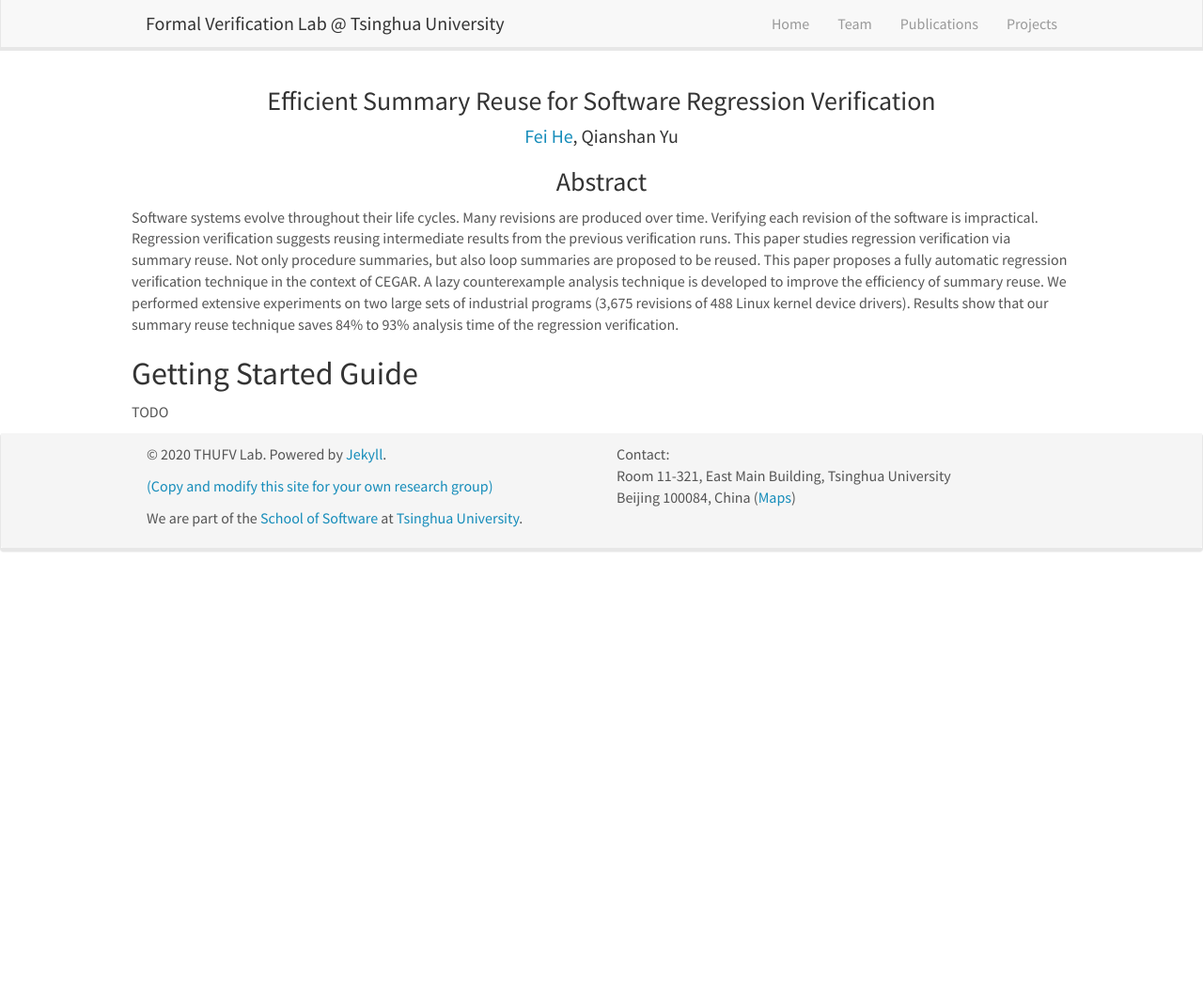
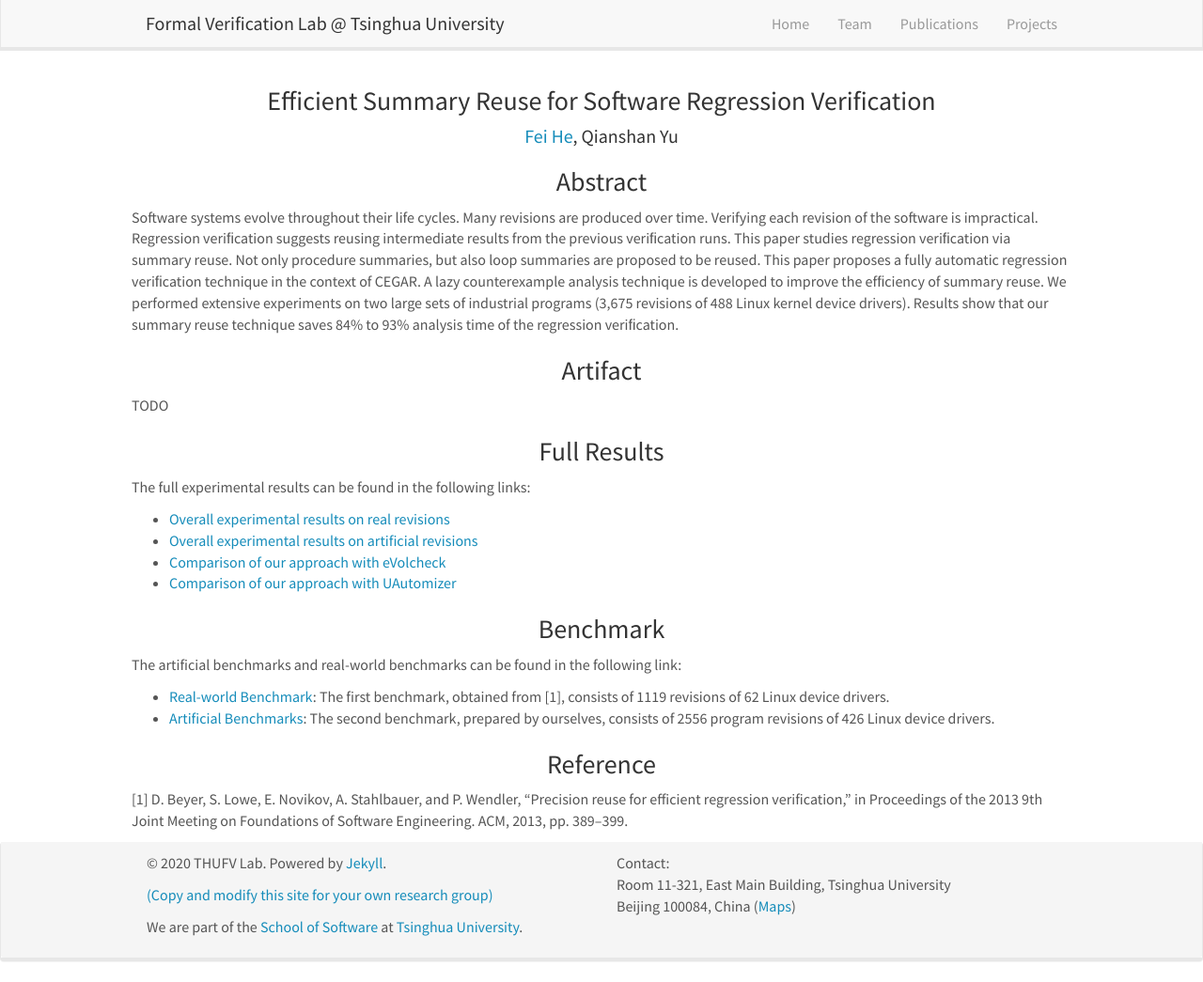
Before and after one commit to thufv/thufv.github.io, a Jekyll site: the page built from _research/tse20-artifact.md, in a window 1280 px wide and 1045 px high. Shown: the whole window at 94% size. Built offline with Jekyll 4.4.1, drawn with Linux system fonts in a browser that asks for light colours; nearby versions of some CDN libraries.

Commit message:
update results & benchmark

```diff
--- a/_research/tse20-artifact.md
+++ b/_research/tse20-artifact.md
@@ -12,5 +12,27 @@ permalink: /research/tse20-artifact
 
 Software systems evolve throughout their life cycles. Many revisions are produced over time. Verifying each revision of the software is impractical. Regression veriﬁcation suggests reusing intermediate results from the previous veriﬁcation runs. This paper studies regression veriﬁcation via summary reuse. Not only procedure summaries, but also loop summaries are proposed to be reused. This paper proposes a fully automatic regression veriﬁcation technique in the context of CEGAR. A lazy counterexample analysis technique is developed to improve the efﬁciency of summary reuse. We performed extensive experiments on two large sets of industrial programs (3,675 revisions of 488 Linux kernel device drivers). Results show that our summary reuse technique saves 84% to 93% analysis time of the regression veriﬁcation.
 
-## Getting Started Guide
+### <center>Artifact</center>
+
 TODO
+
+### <center>Full Results</center>
+
+The full experimental results can be found in the following links:
+
+- [Overall experimental results on real revisions](https://drive.google.com/file/d/11Fh1mLBsy4_0n5mG9yAkFDOxmPbraa4i/view?usp=sharing) <!-- - [Overall experimental results on larger changes](TODO). -->
+- [Overall experimental results on artificial revisions](https://drive.google.com/file/d/1g4vQ_xMhTtbxEU4FeqauODJf7BxCXPig/view?usp=sharing)
+- [Comparison of our approach with eVolcheck](https://drive.google.com/file/d/12a6-IAcud78jFU3hlKxVXvcdC22HLR3t/view?usp=sharing)
+- [Comparison of our approach with UAutomizer](https://drive.google.com/file/d/1kFyNw3B4tPJR2_tJLOzYUcP0jivZFCgP/view?usp=sharing)
+<!-- - [Results on different reuse strategies](TODO). -->
+
+### <center>Benchmark</center>
+
+The artificial benchmarks and real-world benchmarks can be found in the following link:
+
+- [Real-world Benchmark](https://drive.google.com/file/d/1ouTShkBTMoqcKNizrUPlYQmwMG7BiXg3/view?usp=sharing): The first benchmark, obtained from [1], consists of 1119 revisions of 62 Linux device drivers.
+- [Artificial Benchmarks](https://drive.google.com/file/d/11ieuvscU5B-6U-Aanb0uD7pPdWM0Y8eU/view?usp=sharing): The second benchmark, prepared by ourselves, consists of 2556 program revisions of 426 Linux device drivers.
+
+### <center>Reference</center>
+
+[1] D. Beyer, S. Lowe, E. Novikov, A. Stahlbauer, and P. Wendler, “Precision reuse for efficient regression verification,” in Proceedings of the 2013 9th Joint Meeting on Foundations of Software Engineering. ACM, 2013, pp. 389–399.
```
